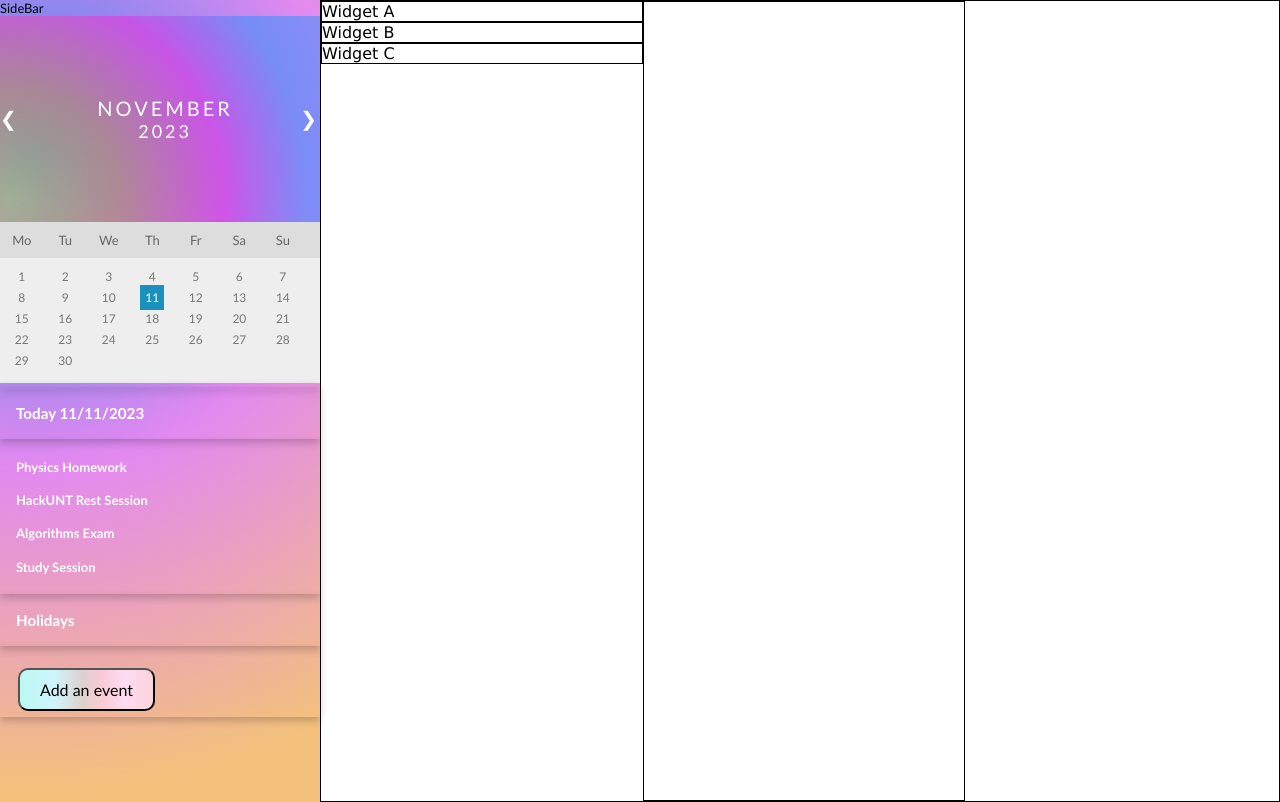
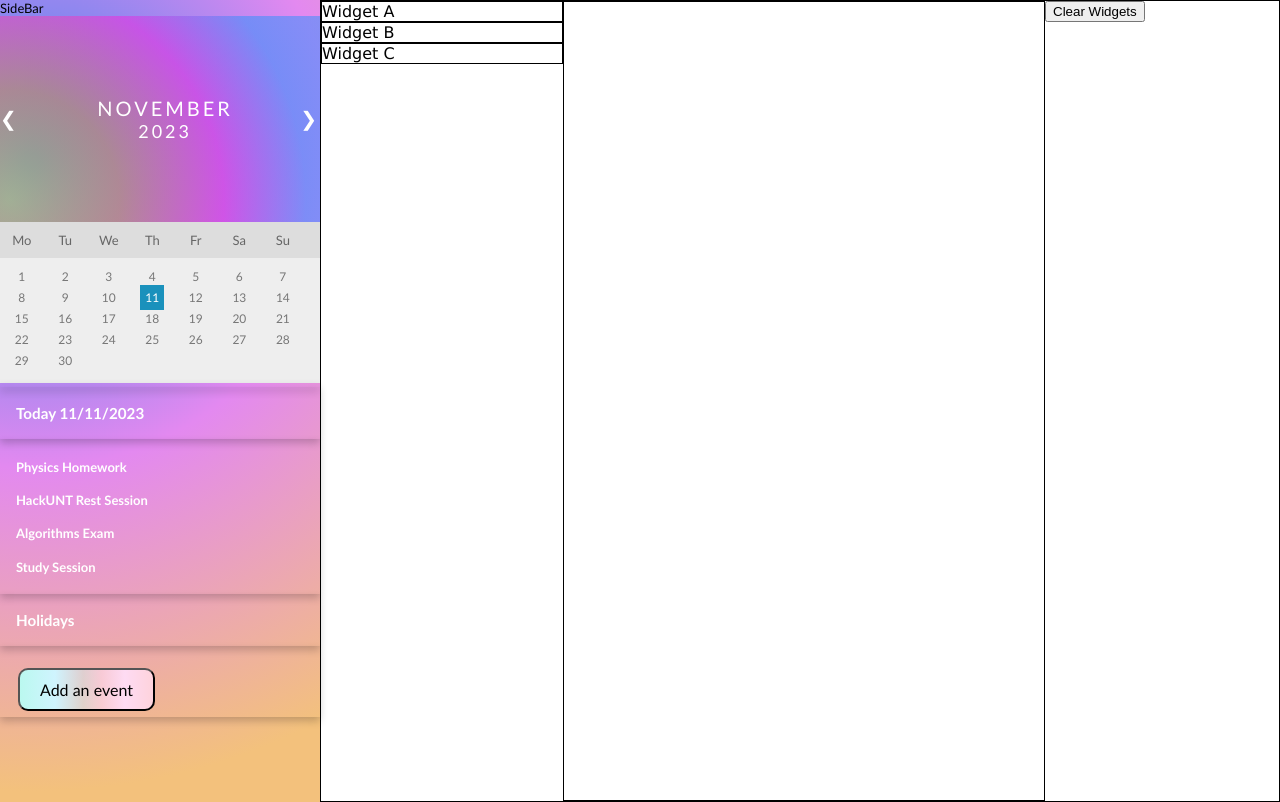
Before and after one commit to Echimara/HackUNT2023, a React (Create React App) app in the folder timeu/: page / in a window 1280 px wide. Built offline with nearby package versions, Linux system fonts and the light colour scheme.

Commit message:
calendar

```diff
--- a/timeu/package.json
+++ b/timeu/package.json
@@ -3,14 +3,17 @@
   "version": "0.1.0",
   "private": true,
   "dependencies": {
+    "@syncfusion/ej2-react-schedule": "^23.1.44",
     "@testing-library/jest-dom": "^5.17.0",
     "@testing-library/react": "^13.4.0",
     "@testing-library/user-event": "^13.5.0",
     "react": "^18.2.0",
+    "react-calendar": "^4.6.1",
     "react-dnd": "^16.0.1",
     "react-dnd-html5-backend": "^16.0.1",
     "react-dom": "^18.2.0",
     "react-scripts": "5.0.1",
+    "rsuite": "^5.44.0",
     "web-vitals": "^2.1.4"
   },
   "scripts": {
--- a/timeu/src/components/Main.css
+++ b/timeu/src/components/Main.css
@@ -8,10 +8,10 @@
 
 .widget{
     border: 1px solid black;
-    width:20rem;
+    width:15rem;
 }
 
 .dropbox{
     border: 1px solid black;
-    width: 20rem;
+    width: 30rem;
 }
--- a/timeu/src/components/Main.tsx
+++ b/timeu/src/components/Main.tsx
@@ -56,21 +56,14 @@ function Main() {
             </div>
             <div className="dropbox" onDrop={handleOnDrop} onDragOver={handleDragOver}>
                 {widgets.map((widget, index) => (
-                    <div
-                        className="dropped-widget"
-                        key={index}
-                        draggable
-                        onDragStart={(e) => handleOnDrag(e, widget)}
-                    >
-                        {widget}
-                        <span
-                        className="remove-icon"
-                        onClick={() => handleRemoveWidget(index)}
-                        >
-                        &#10005;
-                        </span>
+                    <div className="widget" key={index}>
+                        <div className="dropped-widget" draggable onDragStart={(e) => handleOnDrag(e, widget)}>{widget}</div>
+                        <span className="remove-icon" onClick={() => handleRemoveWidget(index)}>&#10005;</span>
                     </div>
                 ))}
+            </div>
+            <div>
+                <button onClick={handleClearWidgets}>Clear Widgets</button>
             </div>
         </div>
     );
```
Also changed, not shown: timeu/src/components/Calendar.js (added, +10 -0 lines), 1 other file (tests, documents, lock files or other folders).
